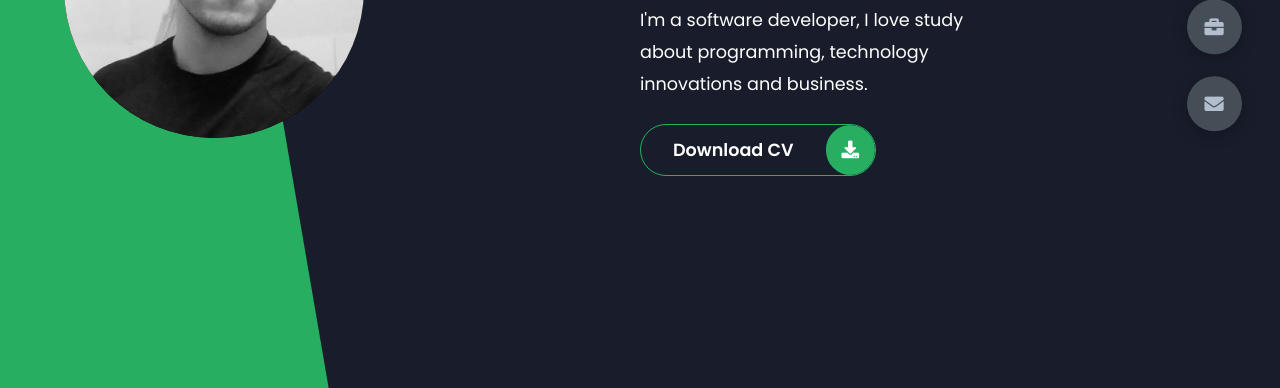
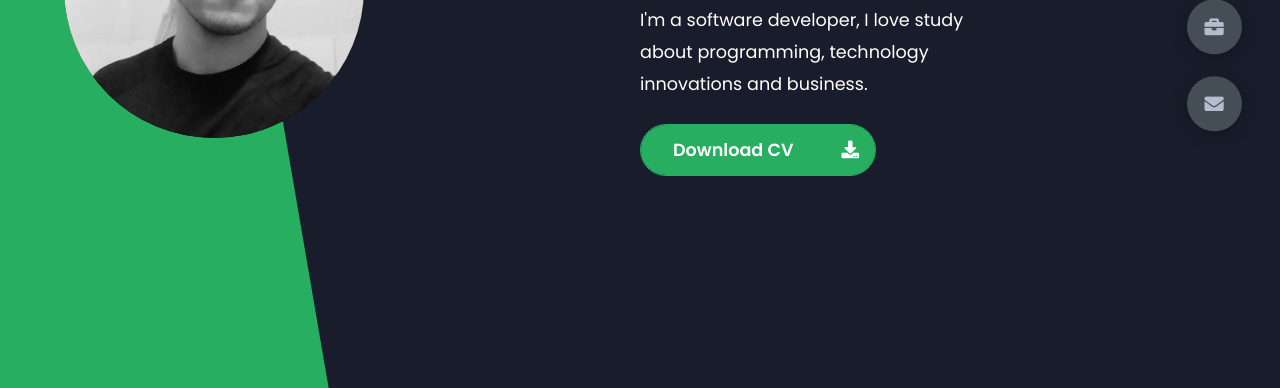
Before and after one commit to cristovaofabio/new-portfolio, a plain HTML site: page index.html in a window 1280 px wide. In both pictures the pointer is over the link "Download CV". Shown: the part 412-800 px from the top of the page. Drawn offline with Linux system fonts and the light colour scheme.

Commit message:
feat: home page finished

```diff
--- a/assets/styles/styles.css
+++ b/assets/styles/styles.css
@@ -284,3 +284,25 @@ section {
     border-radius: 50%;
     padding: 1rem;
 }
+
+.main-btn::before {
+    content: "";
+    position: absolute;
+    top: 0;
+    right: 0;
+    transform: translateX(100%);
+    transition: all 0.4s ease-out;
+    z-index: -1;
+}
+
+.main-btn:hover {
+    transition: all 0.4s ease-out;
+}
+
+.main-btn:hover::before {
+    width: 100%;
+    height: 100%;
+    background-color: var(--color-secondary);
+    transform: translateX(0);
+    transition: all 0.4s ease-out;
+}
```
